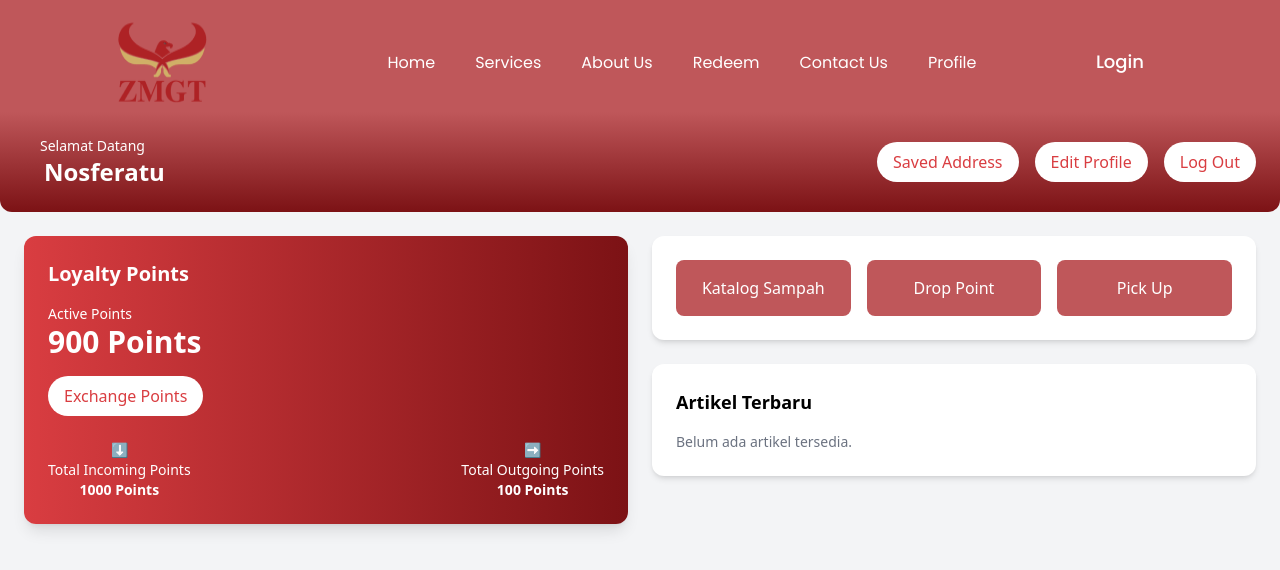
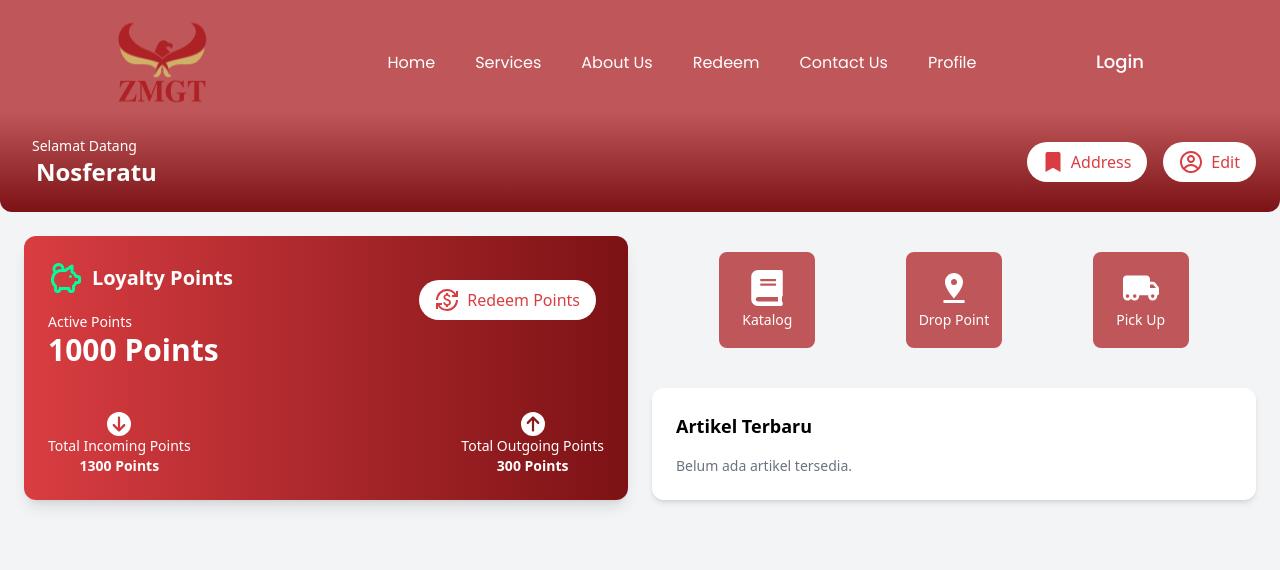
Before and after one commit to Xavier1508/recycling-waste-webapp, a Next.js app: page /userprofile in a window 1280 px wide. Shown: the top 570 px of the page. Built offline with nearby package versions, Linux system fonts and the light colour scheme; a web font is replaced by a local one.

Commit message:
masih dicoba

```diff
--- a/package.json
+++ b/package.json
@@ -14,6 +14,7 @@
     "react": "^18",
     "react-countup": "^6.5.0",
     "react-dom": "^18",
+    "react-icons": "^5.5.0",
     "react-slick": "^0.29.0",
     "react-spinners": "^0.13.8",
     "sharp": "^0.33.0",
--- a/src/components/RedeemSection.jsx
+++ b/src/components/RedeemSection.jsx
@@ -68,7 +68,7 @@ const RedeemSection = () => {
           </div>
         </div>
 
-        <div className="grid grid-cols-1 md:grid-cols-2 lg:grid-cols-4 gap-6">
+        <div className="grid grid-cols-1 md:grid-cols-2 lg:grid-cols-4 gap-4">
           {rewardOptions.map((reward) => (
             <motion.div
               key={reward.id}
--- /dev/null
+++ b/src/components/SavedAddress.jsx
@@ -0,0 +1,99 @@
+import React from "react";
+import Link from "next/link";
+import { FaArrowAltCircleLeft } from "react-icons/fa";
+import { FaMapPin } from "react-icons/fa";
+
+
+const SavedAddress = () => {
+
+    return (
+    <div className="min-h-screen bg-gray-100 py-10">
+        {/* Tombol Back */}
+        <div className="max-w-md mx-auto mb-4">
+            <button
+            onClick={() => window.history.back()}
+            className="text-[#7c1215] font-semibold flex items-center text-sm"
+            >
+            <FaArrowAltCircleLeft className="mr-3 text-3xl"/> <p className="text-base">Kembali</p>
+            </button>
+        </div>
+        <div className="bg-[#ffffff] p-6 rounded-lg shadow-md w-full max-w-md mx-auto text-black">
+        <h2 className="text-lg font-bold mb-6"> Alamat Pengambilan </h2>
+
+        {/* Provinsi */}
+        <div className="mb-4">
+            <label className="block font-semibold">Provinsi</label>
+            <input
+            type="text"
+            placeholder="Jawa Timur"
+            className="border-b border-gray-400 w-full py-2 outline-none"
+            />
+        </div>
+
+        {/* Kota / Kabupaten */}
+        <div className="mb-4">
+            <label className="block font-semibold">Kota / Kabupaten</label>
+            <input
+            type="text"
+            placeholder="Surabaya"
+            className="border-b border-gray-400 w-full py-2 outline-none"
+            />
+        </div>
+
+        {/* Kecamatan */}
+        <div className="mb-4">
+            <label className="block font-semibold">Kecamatan</label>
+            <input
+            type="text"
+            placeholder="Gubeng"
+            className="border-b border-gray-400 w-full py-2 outline-none"
+            />
+        </div>
+
+        {/* Kode Pos */}
+        <div className="mb-4">
+            <label className="block font-semibold">Kode Pos</label>
+            <input
+            type="text"
+            placeholder="60210"
+            className="border-b border-gray-400 w-full py-2 outline-none"
+            />
+        </div>
+
+        {/* Detail Lain */}
+        <div className="mb-4">
+            <label className="block font-semibold">Nama Jalan</label>
+            <input
+            type="text"
+            placeholder="Jl. Raya Gubeng No. 123"
+            className="border-b border-gray-400 w-full py-2 outline-none"
+            />
+        </div>
+
+        {/* Pinpoint */}
+        <div className="mb-4">
+            <button className="w-full border border-gray-300 rounded-md py-3 px-4 flex items-center justify-between text-sm font-medium">
+            <span className="flex items-center gap-2"><FaMapPin className="text-[#CB0404]" /> Atur Berdasarkan Pinpoint</span>
+            <span>›</span>
+            </button>
+        </div>
+
+        {/* Checkbox */}
+        {/* <div className="flex items-center mb-4">
+            <input id="utama" type="checkbox" className="mr-2" />
+            <label htmlFor="utama" className="text-sm font-medium">
+            Atur Sebagai Alamat Utama
+            </label>
+        </div> */}
+
+        {/* Simpan Button */}
+        <button className="w-full bg-[#7c1215] text-white py-3 rounded-full font-semibold">
+            Simpan Data
+        </button>
+        </div>
+    </div>
+
+  );
+};
+
+export default SavedAddress;
--- a/src/components/UserProfile.jsx
+++ b/src/components/UserProfile.jsx
@@ -1,50 +1,66 @@
 import React from "react";
+import Link from "next/link";
+import { FaBook } from "react-icons/fa";
+import { MdPinDrop } from "react-icons/md";
+import { FaTruckMoving } from "react-icons/fa6";
+import { FaCircleArrowDown } from "react-icons/fa6";
+import { FaCircleArrowUp } from "react-icons/fa6";
+import { MdCurrencyExchange } from "react-icons/md";
+import { FaBookmark } from "react-icons/fa";
+import { CgProfile } from "react-icons/cg";
+import { TbPigMoney } from "react-icons/tb";
+
 
 const UserProfile = () => {
   // Simulasi data kosong
   const user = {
     name: "Nosferatu",
-    activePoints: 900,
-    incomingPoints: 1000,
-    outgoingPoints: 100,
+    activePoints: 1000,
+    incomingPoints: 1300,
+    outgoingPoints: 300,
     articles: [],
   };
 
   return (
     <div className="min-h-screen bg-gray-100 font-sans">
       {/* Header */}
-      <div className="bg-gradient-to-b from-[#bf575a] to-[#7c1215] p-6 flex justify-between items-center text-white rounded-b-xl">
+      <div className="bg-gradient-to-b from-[#bf575a] to-[#7c1215] p-6 flex flew-wrap gap-2 sm:gap-4 justify-end justify-between items-center text-white rounded-b-xl">
         <div>
-          <p className="text-sm ml-4">Selamat Datang</p>
-          <h1 className="text-2xl font-bold ml-5">{user.name}</h1>
+          <p className="text-sm ml-2">Selamat Datang</p>
+          <h1 className="text-2xl font-bold ml-3">{user.name}</h1>
         </div>
         <div className="flex gap-4">
-          <button className="bg-white text-[#d93d41] px-4 py-2 rounded-full hover:bg-green-100 transition">Saved Address</button>
-          <button className="bg-white text-[#d93d41] px-4 py-2 rounded-full hover:bg-green-100 transition">Edit Profile</button>
-          <button className="bg-white text-[#d93d41] px-4 py-2 rounded-full hover:bg-green-100 transition">Log Out</button>
+          <Link href="/address">
+            <button className="bg-white text-[#d93d41] px-4 py-2 rounded-full hover:bg-green-100 transition flex items-center gap-2"><FaBookmark className="text-xl hidden xs:inline"/> Address</button>
+          </Link>
+          <button className="bg-white text-[#d93d41] px-4 py-2 rounded-full hover:bg-green-100 transition flex items-center gap-2"><CgProfile className="text-2xl hidden xs:inline"/>Edit</button>
+          {/* <button className="bg-white text-[#d93d41] px-4 py-2 rounded-full hover:bg-green-100 transition">Log Out</button> */}
         </div>
       </div>
 
       {/* Content */}
       <div className="p-6 grid grid-cols-1 lg:grid-cols-2 gap-6">
         {/* Points Card */}
-        <div className="bg-gradient-to-r from-[#d93d41] to-[#7c1215] text-white rounded-xl p-6 shadow-lg flex flex-col justify-between">
-          <div>
-            <h2 className="text-xl font-semibold">Loyalty Points</h2>
+        <div className="bg-gradient-to-r from-[#d93d41] to-[#7c1215] text-white rounded-xl p-6 shadow-lg flex flex-col justify-between relative">
+          <div className="flex flex-col items-start">
+            <h2 className="text-xl font-semibold flex items-center gap-2"><TbPigMoney className="text-4xl text-[#00FF9C]"/>Loyalty Points</h2>
             <p className="mt-4 text-sm">Active Points</p>
             <p className="text-3xl font-bold">{user.activePoints} Points</p>
-            <button className="mt-4 bg-white text-[#d93d41] px-4 py-2 rounded-full hover:bg-green-100 transition">
-              Exchange Points
+          </div>
+            <button className="absolute top-7 right-8 mt-4 bg-white text-[#d93d41] px-4 py-2 rounded-full hover:bg-green-100 transition w-fit">
+              <Link href="/redeem" className="flex item-center gap-2">
+              <MdCurrencyExchange className="text-2xl "/>
+              <p className="hidden xs:inline">Redeem Points</p>
+              </Link>
             </button>
-          </div>
           <div className="mt-6 flex justify-between text-sm">
             <div className="flex flex-col items-center">
-              <span>⬇</span>
+              <span><FaCircleArrowDown className="text-2xl" /></span>
               <p>Total Incoming Points</p>
               <p className="font-bold">{user.incomingPoints} Points</p>
             </div>
             <div className="flex flex-col items-center">
-              <span>➡</span>
+              <span><FaCircleArrowUp className="text-2xl" /></span>
               <p>Total Outgoing Points</p>
               <p className="font-bold">{user.outgoingPoints} Points</p>
             </div>
@@ -54,11 +70,29 @@ const UserProfile = () => {
         {/* Menu and Articles */}
         <div className="space-y-6">
           {/* Menu Shortcuts */}
-          <div className="bg-white rounded-xl p-6 shadow-md grid grid-cols-3 gap-4 text-center">
-            <div className="bg-[#bf575a] text-[#ffffff] rounded-lg py-4">Katalog Sampah</div>
-            <div className="bg-[#bf575a] text-[#ffffff] rounded-lg py-4">Drop Point</div>
-            <div className="bg-[#bf575a] text-[#ffffff] rounded-lg py-4">Pick Up</div>
+          <div className="p-4 grid grid-cols-3 gap-4 text-center max-w-xl mx-auto">
+            <div className="flex flex-col items-center justify-center bg-[#bf575a] w-20 sm:w-24 h-20 sm:h-24 rounded-lg py-2 mx-auto">
+              <div className="text-white">
+                <FaBook className="text-3xl sm:text-4xl" />
+              </div>
+              <span className="text-xs sm:text-sm mt-1 text-white">Katalog</span>
+            </div>
+
+            <div className="flex flex-col items-center justify-center bg-[#bf575a] w-20 sm:w-24 h-20 sm:h-24 rounded-lg py-2 mx-auto">
+              <div className="text-white">
+                <MdPinDrop className="text-3xl sm:text-4xl" />
+              </div>
+              <span className="text-xs sm:text-sm mt-1 text-white">Drop Point</span>
+            </div>
+
+            <div className="flex flex-col items-center justify-center bg-[#bf575a] w-20 sm:w-24 h-20 sm:h-24 rounded-lg py-2 mx-auto">
+              <div className="text-white">
+                <FaTruckMoving className="text-3xl sm:text-4xl" />
+              </div>
+              <span className="text-xs sm:text-sm mt-1 text-white">Pick Up</span>
+            </div>
           </div>
+
 
           {/* Articles */}
           <div className="bg-white rounded-xl p-6 shadow-md">
--- /dev/null
+++ b/src/pages/address.js
@@ -0,0 +1,48 @@
+import React, { useEffect, useState } from "react";
+import { PulseLoader } from "react-spinners";
+import SavedAddress from "@/components/SavedAddress";
+import Navbar from "@/components/Navbar";
+
+const address = () => {
+  const [loading, setLoading] = useState(true);
+
+   useEffect(() => {
+      const timer = setTimeout(() => setLoading(false), 1000);
+      return () => clearTimeout(timer);
+    }, []);
+
+  const override = `
+   display: block;
+   margin: 0 auto;
+ `;
+   return (
+     <div>
+       {loading ? (
+         <div className="sweet-loading bgRedGradient flex justify-center items-center h-screen">
+           <PulseLoader
+             color="#ffff"
+             loading={loading}
+             size={15}
+             css={override}
+             aria-label="Loading Spinner"
+             data-testid="loader"
+           />
+         </div>
+         ) : (
+            <>
+        {/* <div className={`${styles.paddingX} ${styles.flexCenter} relative z-30`}>
+            <div className={`${styles.boxWidth}`}>
+              <Navbar />
+            </div>
+        </div> */}
+      {/* Konten Form */}
+      {/* <div className="pt-20 px-4 bg-slate-400"> */}
+        <SavedAddress />
+      {/* </div> */}
+        </>
+    )}
+    </div>
+  );
+};
+
+export default address;
```
Also changed, not shown: src/pages/pickup.js (added), 1 other file (tests, documents, lock files or other folders).
